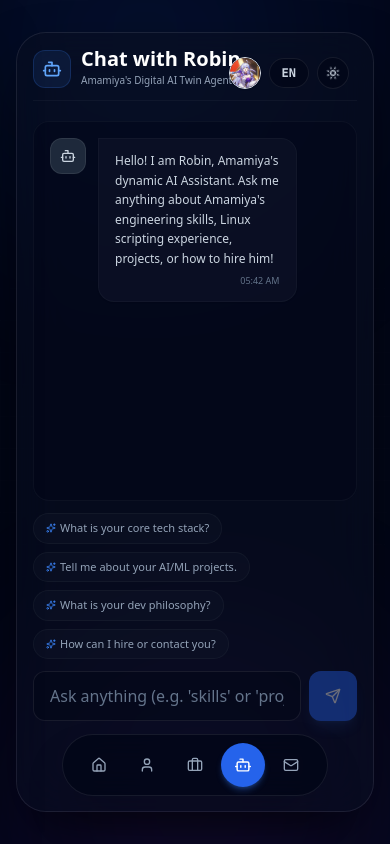
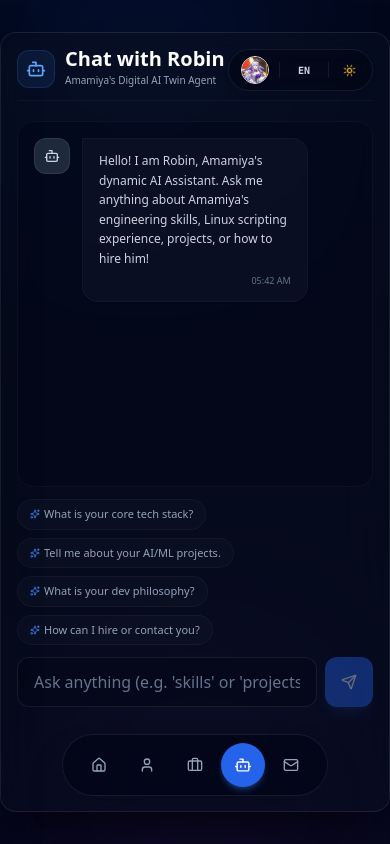
Before and after one commit to Amamiyakun02/Amamiyakun02.github.io, a React (Vite) app: page /assistant in a window 390 px wide. Built offline with nearby package versions, Linux system fonts and the light colour scheme.

Commit message:
style: optimize mobile viewport margins, unified glass control pill, and fixed scrollable assistant chatbox without scrollbars

```diff
--- a/src/index.css
+++ b/src/index.css
@@ -109,6 +109,15 @@
 
   .light .input-glass {
     @apply bg-white/80 border-slate-200/80 focus:border-blue-500/60 focus:ring-blue-500/20 text-slate-800 placeholder-slate-400;
+  }
+
+  /* Hide scrollbar utility */
+  .no-scrollbar {
+    -ms-overflow-style: none;  /* IE and Edge */
+    scrollbar-width: none;  /* Firefox */
+  }
+  .no-scrollbar::-webkit-scrollbar {
+    display: none !important;  /* Chrome, Safari and Opera */
   }
 }
 
--- a/src/layouts/MainLayout.tsx
+++ b/src/layouts/MainLayout.tsx
@@ -21,6 +21,7 @@ const MainLayout = ({ children }: Props) => {
 
   const currentPath = location.pathname
   const currentIndex = PAGE_FLOW.indexOf(currentPath)
+  const isAssistant = currentPath === "/assistant"
 
   const [prevIndex, setPrevIndex] = useState(currentIndex)
   const [direction, setDirection] = useState<"forward" | "backward">("forward")
@@ -121,7 +122,7 @@ const MainLayout = ({ children }: Props) => {
 
 
   return (
-    <div className={`w-screen h-screen fixed inset-0 overflow-hidden flex items-center justify-center p-4 md:p-8 font-sans transition-colors duration-300 ${
+    <div className={`w-screen h-screen fixed inset-0 overflow-hidden flex items-center justify-center px-0 py-1.5 lg:p-8 font-sans transition-colors duration-300 ${
       theme === "light" ? "bg-slate-50 text-slate-800" : "bg-slate-950 text-slate-100"
     }`}>
 
@@ -167,7 +168,7 @@ const MainLayout = ({ children }: Props) => {
       <div className="relative w-full max-w-[1240px] h-full max-h-[780px] z-10 flex items-center justify-center">
 
         {/* 3a. Core Glass Card Layout */}
-        <div className="relative flex flex-col lg:flex-row w-full h-full rounded-[30px] overflow-hidden glass-container">
+        <div className="relative flex flex-col lg:flex-row w-full h-full rounded-2xl lg:rounded-[30px] overflow-hidden glass-container">
 
           {/* Left Side: Dynamic Sidebar */}
           <Sidebar isOpen={isSidebarOpen} />
@@ -177,42 +178,54 @@ const MainLayout = ({ children }: Props) => {
             theme === "light" ? "bg-slate-50/10" : "bg-slate-950/20"
           }`}>
 
-            {/* Theme, Language, & Transition Toggles positioned in top-right of main content area */}
-            <div className="absolute top-6 right-6 z-40 flex items-center gap-2 select-none">
-              {/* Profile Toggle Button - Always Visible */}
+            {/* Unified Premium Glassmorphic Control Pill */}
+            <div className="absolute top-4 right-4 lg:top-6 lg:right-6 z-40 flex items-center select-none">
+              <div className={`flex items-center gap-2.5 backdrop-blur-md border px-3 py-1.5 rounded-full shadow-md transition-all duration-300 ${
+                theme === "light"
+                  ? "bg-white/80 border-slate-200/80 shadow-[0_2px_12px_rgba(15,23,42,0.04)]"
+                  : "bg-slate-950/70 border-white/[0.08] shadow-[0_4px_20px_rgba(0,0,0,0.4)]"
+              }`}>
+                {/* Profile Trigger Button */}
                 <button
                   onClick={() => setIsSidebarOpen(!isSidebarOpen)}
-                className="w-8 h-8 rounded-full border border-slate-200 dark:border-white/[0.08] overflow-hidden bg-slate-950 shadow-sm flex items-center justify-center transition hover:scale-105 active:scale-95 flex-shrink-0"
+                  className="w-7 h-7 rounded-full border border-slate-200 dark:border-white/[0.08] overflow-hidden bg-slate-950 shadow-sm flex items-center justify-center transition hover:scale-110 active:scale-90 flex-shrink-0"
                   title={language === "en" ? "Toggle Profile Sidebar" : "Buka/Tutup Profil"}
                 >
                   <img src={avatar} alt="Profile" className="w-full h-full object-cover" />
                 </button>
 
-              {/* Language Toggle Pill */}
+                {/* Divider */}
+                <span className={`w-[1px] h-4 transition-colors duration-300 ${theme === "light" ? "bg-slate-200" : "bg-white/[0.08]"}`} />
+
+                {/* Language Switcher */}
                 <button
                   onClick={toggleLanguage}
-                className={`flex items-center gap-1 bg-slate-950/70 border border-white/[0.08] hover:border-blue-500/35 px-3 py-1.5 rounded-full text-xs font-bold font-mono transition duration-200 ${
+                  className={`flex items-center justify-center px-2 py-0.5 rounded-md text-[10px] font-extrabold font-mono transition-all duration-200 hover:scale-105 active:scale-95 ${
                     theme === "light"
-                    ? "bg-white/90 border-slate-200 hover:border-blue-500/40 text-slate-600 hover:text-slate-900 shadow-sm"
-                    : "text-slate-300 hover:text-white"
+                      ? "hover:bg-slate-100 text-slate-600 hover:text-slate-900"
+                      : "text-slate-300 hover:text-white hover:bg-white/[0.04]"
                   }`}
                   title={language === "en" ? "Switch to Indonesian" : "Ganti ke Bahasa Inggris"}
                 >
-                <span>{language === "en" ? "EN" : "ID"}</span>
+                  {language === "en" ? "EN" : "ID"}
                 </button>
 
-              {/* Theme Toggle Button */}
+                {/* Divider */}
+                <span className={`w-[1px] h-4 transition-colors duration-300 ${theme === "light" ? "bg-slate-200" : "bg-white/[0.08]"}`} />
+
+                {/* Theme Toggle */}
                 <button
                   onClick={toggleTheme}
-                className={`p-2 border hover:border-blue-500/35 rounded-full transition duration-300 flex items-center justify-center ${
+                  className={`p-1 rounded-full transition-all duration-300 flex items-center justify-center hover:scale-110 active:scale-90 ${
                     theme === "light"
-                    ? "bg-white/90 border-slate-200 hover:border-blue-500/40 text-slate-600 hover:text-slate-900 shadow-sm"
-                    : "bg-slate-950/70 border-white/[0.08] hover:text-white text-slate-300"
+                      ? "hover:bg-slate-100 text-slate-600 hover:text-slate-900"
+                      : "hover:text-white text-slate-300 hover:bg-white/[0.04]"
                   }`}
                   title={theme === "dark" ? t("homeCtaTwin") : "Switch Mode"}
                 >
-                {theme === "dark" ? <Sun size={14} className="animate-spin-slow" /> : <Moon size={14} />}
+                  {theme === "dark" ? <Sun size={13} className="animate-spin-slow text-amber-400" /> : <Moon size={13} className="text-indigo-400" />}
                 </button>
+              </div>
             </div>
 
             {/* Main content body with dynamic smooth fade/slide keyframe transitions and Touch Gestures */}
@@ -220,7 +233,7 @@ const MainLayout = ({ children }: Props) => {
               onTouchStart={handleTouchStart}
               onTouchMove={handleTouchMove}
               onTouchEnd={handleTouchEnd}
-              className="flex-1 w-full overflow-y-auto overflow-x-hidden relative flex flex-col justify-start items-stretch pb-24 lg:pb-8"
+              className={`flex-1 w-full ${isAssistant ? "overflow-hidden" : "overflow-y-auto"} overflow-x-hidden relative flex flex-col justify-start items-stretch pb-24 lg:pb-8`}
             >
               <div
                 key={currentPath}
--- a/src/pages/Assistant.tsx
+++ b/src/pages/Assistant.tsx
@@ -462,7 +462,7 @@ const Assistant = () => {
       </div>
 
       {/* Chat Area - Expanded to occupy 100% dynamic height! */}
-      <div ref={chatLogRef} className="flex-1 my-3 bg-slate-950/40 border border-white/[0.04] rounded-2xl p-4 md:p-6 overflow-y-auto flex flex-col gap-4 scrollbar-thin min-h-[380px] lg:min-h-[460px]">
+      <div ref={chatLogRef} className="flex-1 my-3 bg-slate-950/40 border border-white/[0.04] rounded-2xl p-4 md:p-6 overflow-y-auto flex flex-col gap-4 no-scrollbar min-h-0">
         {messages.map((msg, idx) => (
           <div
             key={idx}
```
Lines whose indentation alone changed are shown as unchanged.
